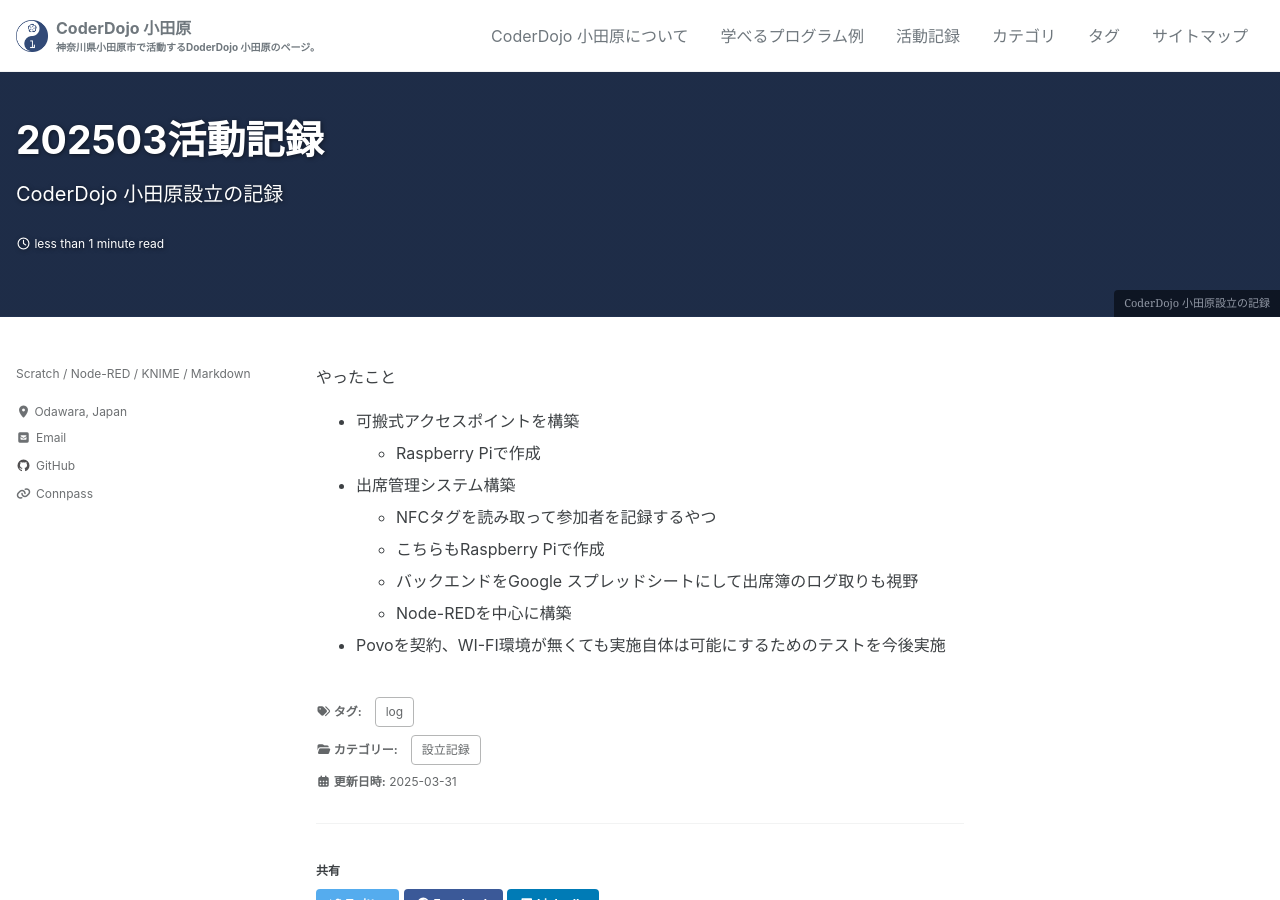
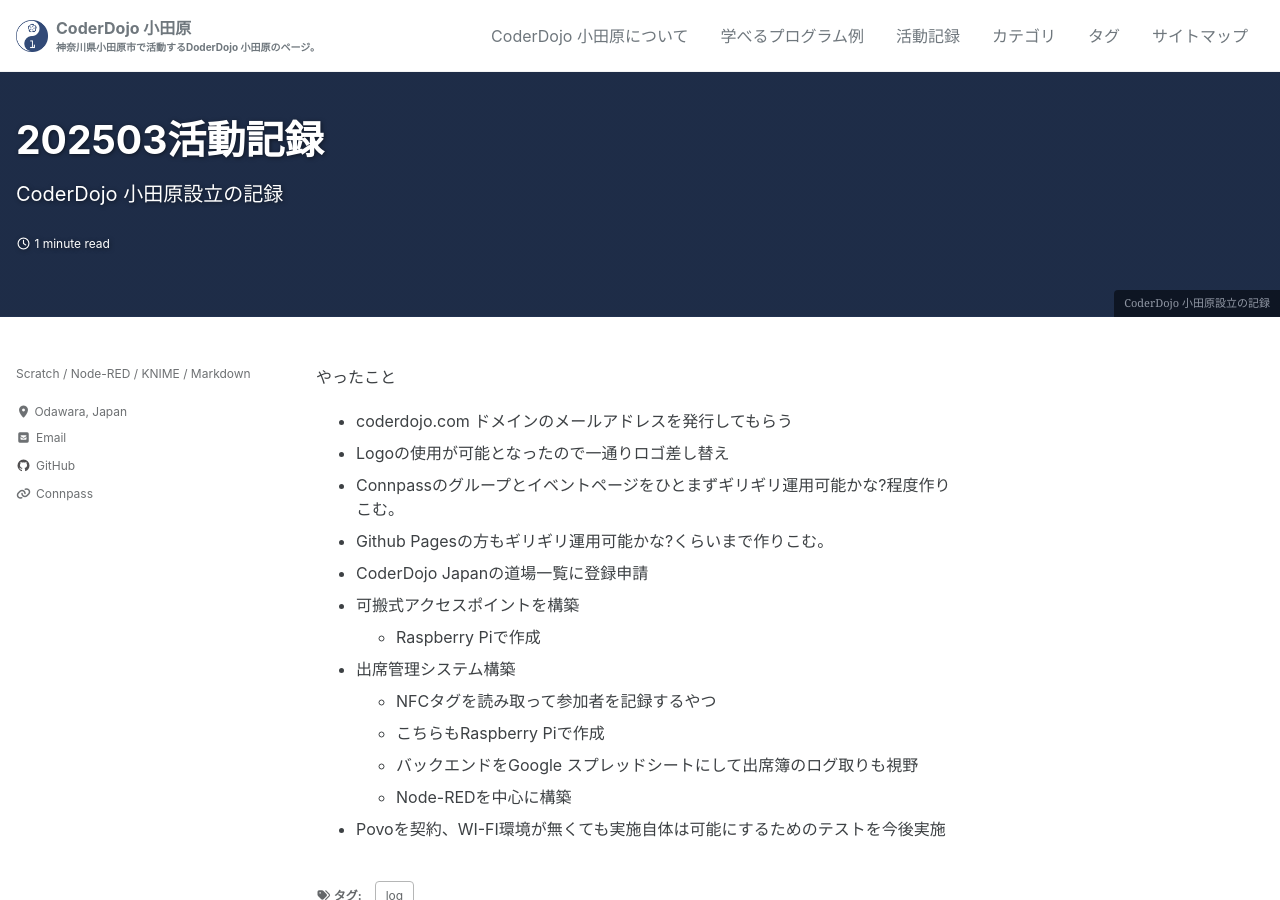
Before and after one commit to CoderDojo-Odawara/coderdojo-odawara.github.io, a Jekyll site: the page built from _posts/2025-3-31-202503log.md, in a window 1280 px wide and 900 px high. Built offline with Jekyll 4.4.1, drawn with Linux system fonts in a browser that asks for light colours; cached includes are drawn as plain includes; a script that is not in the unit is left out.

Commit message:
Update 2025-3-31-202503log.md

```diff
--- a/_posts/2025-3-31-202503log.md
+++ b/_posts/2025-3-31-202503log.md
@@ -18,6 +18,11 @@ last_modified_at: 2025-03-31
 ---
 
 やったこと
+- coderdojo.com ドメインのメールアドレスを発行してもらう
+- Logoの使用が可能となったので一通りロゴ差し替え
+- Connpassのグループとイベントページをひとまずギリギリ運用可能かな?程度作りこむ。
+- Github Pagesの方もギリギリ運用可能かな?くらいまで作りこむ。
+- CoderDojo Japanの道場一覧に登録申請
 - 可搬式アクセスポイントを構築
   - Raspberry Piで作成
 - 出席管理システム構築
```
